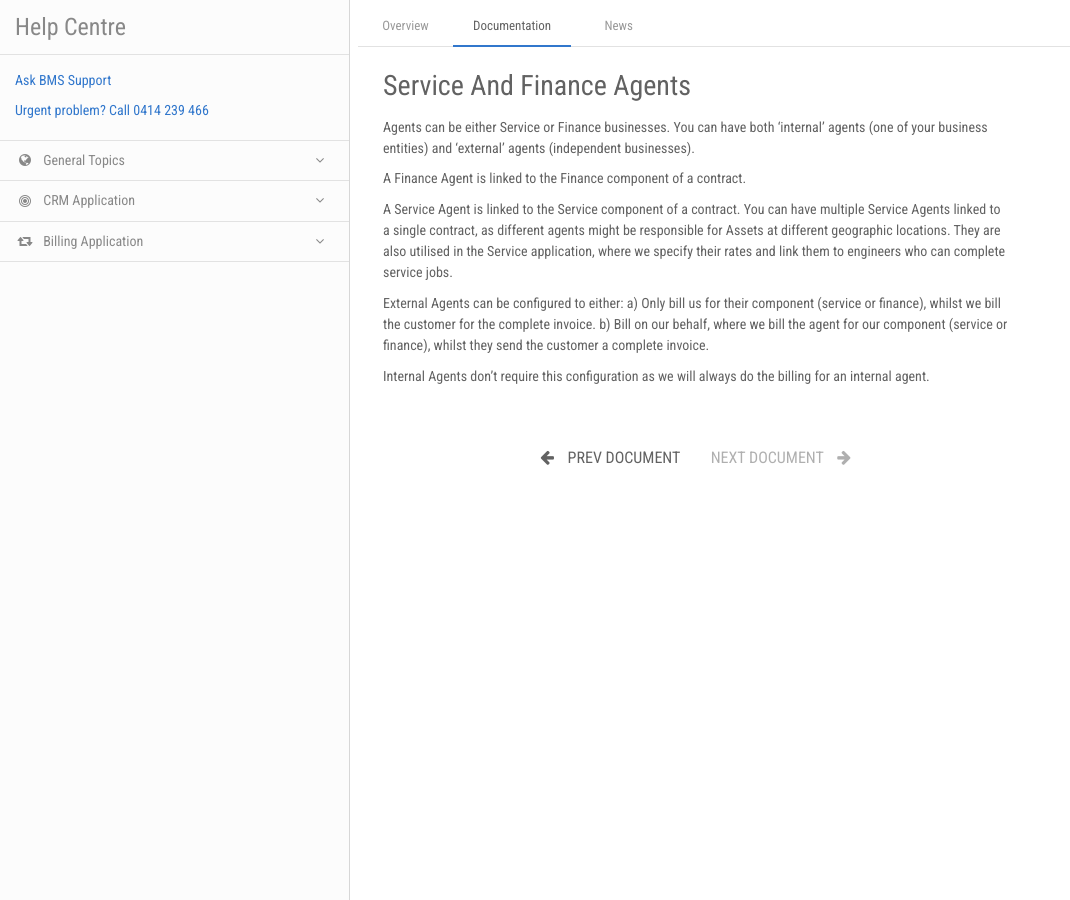
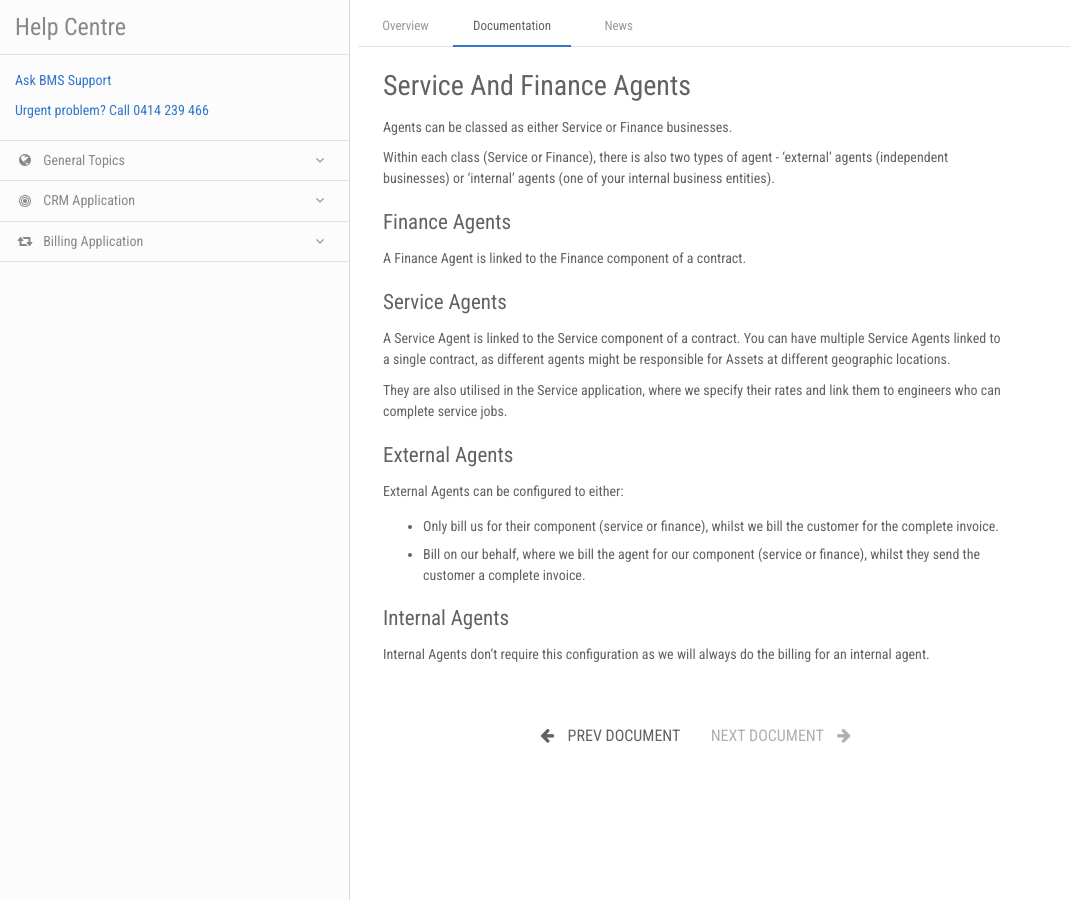
Before and after one commit to ambit/bms-support, a Jekyll site: the page built from docs/billing-service-and-finance-agents.md, in a window 1280 px wide. Shown: the whole page, without its empty margins (0-1070 px from the left). Built offline with Jekyll 4.4.1, drawn with Linux system fonts in a browser that asks for light colours; nearby versions of some CDN libraries.

Commit message:
Add content for Billing Agents

```diff
--- a/docs/billing-service-and-finance-agents.md
+++ b/docs/billing-service-and-finance-agents.md
@@ -5,14 +5,27 @@ prev_section: billing-generating-invoices
 permalink: /docs/billing-service-and-finance-agents/
 ---
 
-Agents can be either Service or Finance businesses. You can have both 'internal' agents (one of your business entities) and 'external' agents (independent businesses).
+Agents can be classed as either Service or Finance businesses.
+
+Within each class (Service or Finance), there is also two types of agent - 'external' agents (independent businesses) or 'internal' agents (one of your internal business entities).
+
+## Finance Agents
 
 A Finance Agent is linked to the Finance component of a contract.
 
-A Service Agent is linked to the Service component of a contract. You can have multiple Service Agents linked to a single contract, as different agents might be responsible for Assets at different geographic locations. They are also utilised in the Service application, where we specify their rates and link them to engineers who can complete service jobs.
+## Service Agents
+
+A Service Agent is linked to the Service component of a contract. You can have multiple Service Agents linked to a single contract, as different agents might be responsible for Assets at different geographic locations.
+
+They are also utilised in the Service application, where we specify their rates and link them to engineers who can complete service jobs.
+
+## External Agents
 
 External Agents can be configured to either:
-a) Only bill us for their component (service or finance), whilst we bill the customer for the complete invoice.
-b) Bill on our behalf, where we bill the agent for our component (service or finance), whilst they send the customer a complete invoice.
+
+* Only bill us for their component (service or finance), whilst we bill the customer for the complete invoice.
+* Bill on our behalf, where we bill the agent for our component (service or finance), whilst they send the customer a complete invoice.
+
+## Internal Agents
 
 Internal Agents don't require this configuration as we will always do the billing for an internal agent.
```
Also changed, not shown: docs/core-changing-your-details.md (+1 -1 lines).
